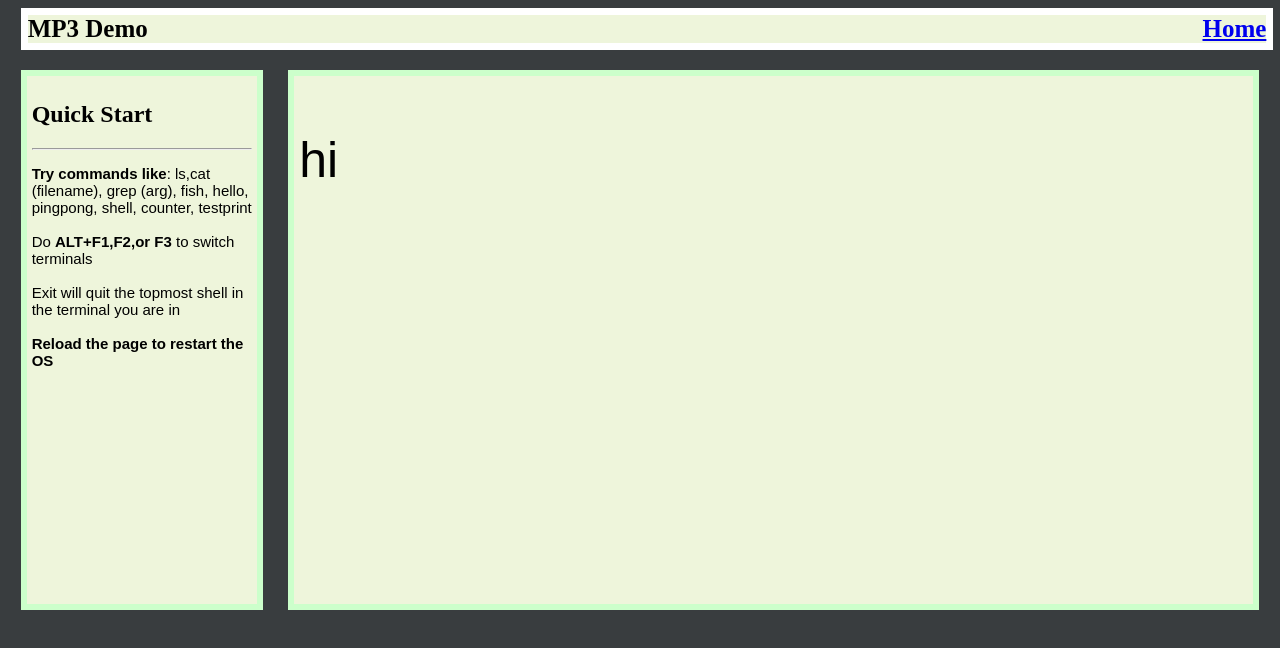
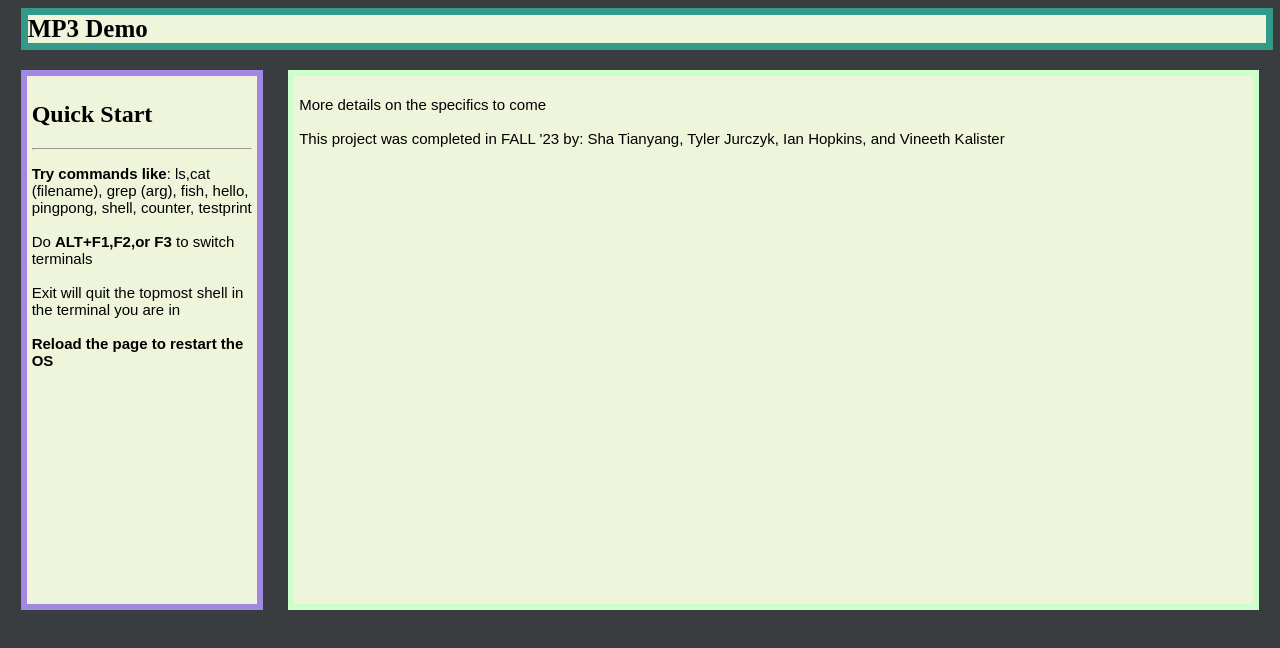
Before and after one commit to ihop26/ihop26.github.io, a plain HTML site: page mp3demo.html in a window 1280 px wide. Drawn offline with Linux system fonts and the light colour scheme; no server answers.

Commit message:
doctype html

```diff
--- a/mp3demo.html
+++ b/mp3demo.html
@@ -1,3 +1,4 @@
+<!DOCTYPE HTML>
 <html>
     <head>
         <title>MP3 DEMO</title>
@@ -6,12 +7,11 @@
     <body>
         <main class = "main">
             <div class = "topbar">
-                <span class = "topbarleft "><p class = "serif" style = "font-size: 25px;"><b>MP3 Demo</b></p> </span>
-                <span class = "topbarright"><a href = "index.html" class = "serif>link>anchor" style = "font-size: 25px;"><b>Home</b></a></span>
+                <p class = "topbarleft serif" style = "font-size: 25px;"><b>MP3 Demo</b></p>
             </div>
 
             <div class = "container">
-                <div class = "textbox">
+                <div class = "textboxalt">
                     <div id="screen_container">
                         <div style="white-space: pre; font: 14px monospace; line-height: 14px"></div>
                         <canvas style="display: none"></canvas>
@@ -30,7 +30,12 @@
                 </div>
                 <div class = "textbox">
                     <div class = "sans-serif" id = "textfield">
-                        <p>hi</p>
+                        <p style="font-size:15px">
+                            More details on the specifics to come
+                            <br><br>
+                            This project was completed in FALL '23 by:
+                            Sha Tianyang, Tyler Jurczyk, Ian Hopkins, and Vineeth Kalister
+                        </p>
                     </div>
                 </div>
             </div>
--- a/scripts.js
+++ b/scripts.js
@@ -5,7 +5,7 @@ function onHover(event){
 }
 
 function resetText(){
-    text.innerHTML = "hi, this is my page. I am learning html/css/js right now. Most of what you see here right will be subject to change.<br><br> Hover over one of my projects on the left to see what I'm up to.<br><br> hi dad.";
+    text.innerHTML = "hi, this is my page. I am learning html/css/js right now. Most of what you see here right will be subject to change.<br><br> Hover over one of my projects on the left to see what I'm up to.";
 }
 const illinix = document.getElementById("illinix");
 illinix.addEventListener("mousemove",onHover);
--- a/style.css
+++ b/style.css
@@ -1,5 +1,5 @@
 body {
-    background-color: 393D3F;
+    background-color: #393D3F;
 }
 .main{
     width:98%;
@@ -20,7 +20,7 @@ body {
 }
 
 .link:hover{
-    color:A288E3;
+    color:#A288E3;
     text-decoration: underline;
 }
 
@@ -37,28 +37,35 @@ body {
 }
 [class~="topbar"]{
     position:relative;
-    display:table;
     width: 100%;
-    background-color: EEF5DB;
+    background-color: #EEF5DB;
     border: 7px solid;
-    border-color:FFFFFF;
+    border-color:#339989;
     margin: auto;
 }
 [class~="leftbar"]{
     position:relative;
-    background-color: EEF5DB;
+    background-color: #EEF5DB;
     border: 6px solid;
-    border-color:CCFFCB;
+    border-color:#CCFFCB;
     padding:5px;
     grid-row:1/6
 }
 [class ~= "textbox"]{
     position:relative;
-    background-color: EEF5DB;
+    background-color: #EEF5DB;
     border: 6px solid;
-    border-color:CCFFCB;
+    border-color:#CCFFCB;
     padding:5px;
     grid-row:1/6
+}
+[class ~= "textboxalt"]{
+    position:relative;
+    background-color: #EEF5DB;
+    border: 6px solid;
+    border-color:#A288E3;
+    padding:5px;
+    grid-row:1/6;
 }
 
 [class~="centertext"]{
```
Also changed, not shown: index.html (+1 -2 lines).
